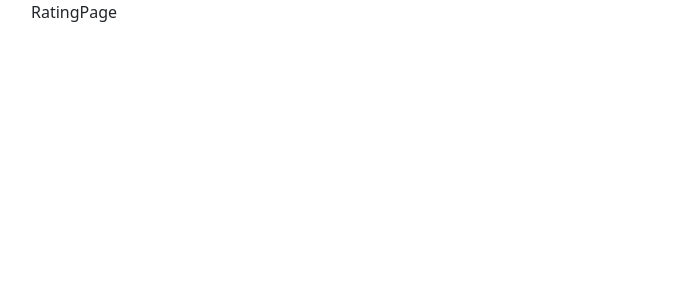
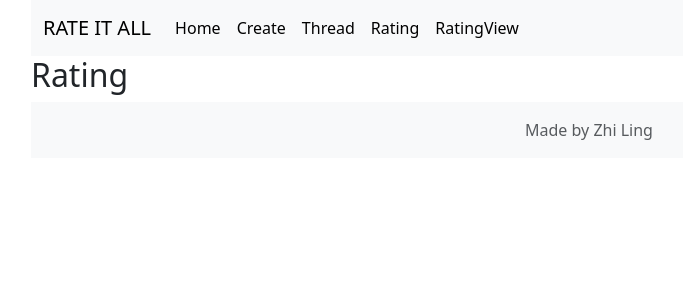
Before and after one commit to zlnortheastern/rate-it-all, a React (Vite) app: page /rating in a window 1280 px wide. Shown: the top 300 px of the page, without its empty margins (51-734 px from the left). Built offline with nearby package versions, Linux system fonts and the light colour scheme.

Commit message:
Added navigation bar and footer

```diff
--- a/package.json
+++ b/package.json
@@ -10,6 +10,7 @@
     "preview": "vite preview"
   },
   "dependencies": {
+    "prop-types": "^15.8.1",
     "react": "^18.2.0",
     "react-dom": "^18.2.0",
     "react-router-dom": "^6.22.0"
--- /dev/null
+++ b/src/fragments/Footer.jsx
@@ -0,0 +1,14 @@
+import React, { Component } from "react";
+
+export default class Footer extends Component {
+  render() {
+    return (
+      <footer className="bg-body-tertiary text-center p-3">
+        <div className="container">
+          <span className="text-muted">Made by Zhi Ling</span>
+        </div>
+      </footer>
+
+    );
+  }
+}
--- /dev/null
+++ b/src/fragments/NavBar.jsx
@@ -0,0 +1,48 @@
+import React, { Component } from "react";
+import { Link } from "react-router-dom";
+
+export default class NavBar extends Component {
+  render() {
+    return (
+      <nav className="navbar navbar-expand-lg bg-body-tertiary">
+        <div className="container-fluid">
+          <Link className="navbar-brand" aria-disabled="true" to = "/">
+            RATE IT ALL
+          </Link>
+          <button
+            className="navbar-toggler"
+            type="button"
+            data-bs-toggle="collapse"
+            data-bs-target="#navbarNavAltMarkup"
+            aria-controls="navbarNavAltMarkup"
+            aria-expanded="false"
+            aria-label="Toggle navigation"
+          >
+            <span className="navbar-toggler-icon" />
+          </button>
+          <div className="collapse navbar-collapse" id="navbarNavAltMarkup">
+            <div className="navbar-nav">
+              <Link className="nav-link active" aria-current="page" to="/">
+                Home
+              </Link>
+              <Link className="nav-link active" to="/create">
+                Create
+              </Link>
+              <Link className="nav-link active" to="/thread">
+                Thread
+              </Link>
+              <Link className="nav-link active" to="/rating">
+                Rating
+              </Link>
+              <Link className="nav-link active" to="/ratingview">
+                RatingView
+              </Link>
+            </div>
+          </div>
+        </div>
+      </nav>
+
+
+    );
+  }
+}
--- a/src/pages/CreatePage.jsx
+++ b/src/pages/CreatePage.jsx
@@ -1,9 +1,14 @@
 import React, { Component } from "react";
+import BaseTemplate from "../templates/BaseTemplate";
 
 export default class CreatePage extends Component {
   render() {
     return (
-      <div>CreatePage</div>
+      <div>
+        <BaseTemplate>
+          <h2>Create</h2>
+        </BaseTemplate>
+      </div>
     );
 
   }
--- a/src/pages/HomePage.jsx
+++ b/src/pages/HomePage.jsx
@@ -1,9 +1,12 @@
 import React, { Component } from "react";
+import BaseTemplate from "../templates/BaseTemplate";
 export default class HomePage extends Component {
   render() {
     return(
       <div>
-        HomePage
+        <BaseTemplate>
+          <h2>Home</h2>
+        </BaseTemplate>
       </div>
     );
   }
--- a/src/pages/RatingPage.jsx
+++ b/src/pages/RatingPage.jsx
@@ -1,9 +1,14 @@
 import React, { Component } from "react";
+import BaseTemplate from "../templates/BaseTemplate";
 
 export default class RatingPage extends Component {
   render() {
     return (
-      <div>RatingPage</div>
+      <div>
+        <BaseTemplate>
+          <h2>Rating</h2>
+        </BaseTemplate>
+      </div>
     );
   }
 }
--- a/src/pages/RatingViewPage.jsx
+++ b/src/pages/RatingViewPage.jsx
@@ -1,9 +1,14 @@
 import React, { Component } from "react";
+import BaseTemplate from "../templates/BaseTemplate";
 
 export default class RatingViewPage extends Component {
   render() {
     return (
-      <div>RatingViewPage</div>
+      <div>
+        <BaseTemplate>
+          <h2>Rating View</h2>
+        </BaseTemplate>
+      </div>
     );
   }
 }
--- a/src/pages/ThreadPage.jsx
+++ b/src/pages/ThreadPage.jsx
@@ -1,9 +1,14 @@
 import React, { Component } from "react";
+import BaseTemplate from "../templates/BaseTemplate";
 
 export default class ThreadPage extends Component {
   render() {
     return (
-      <div>ThreadPage</div>
+      <div>
+        <BaseTemplate>
+          <h2>Thread</h2>
+        </BaseTemplate>
+      </div>
     );
   }
 }
--- a/src/templates/BaseTemplate.jsx
+++ b/src/templates/BaseTemplate.jsx
@@ -1,9 +1,20 @@
 import React, { Component } from "react";
+import NavBar from "../fragments/NavBar";
+import PropTypes from "prop-types";
+import Footer from "../fragments/Footer";
 
 export default class BaseTemplate extends Component {
   render() {
     return (
-      <div>BaseTemplate</div>
+      <div>
+        <NavBar/>
+        {this.props.children}
+        <Footer/>
+      </div>
     );
   }
 }
+
+BaseTemplate.propTypes = {
+  children: PropTypes.node.isRequired,
+};
```
Also changed, not shown: 1 other file (tests, documents, lock files or other folders).
